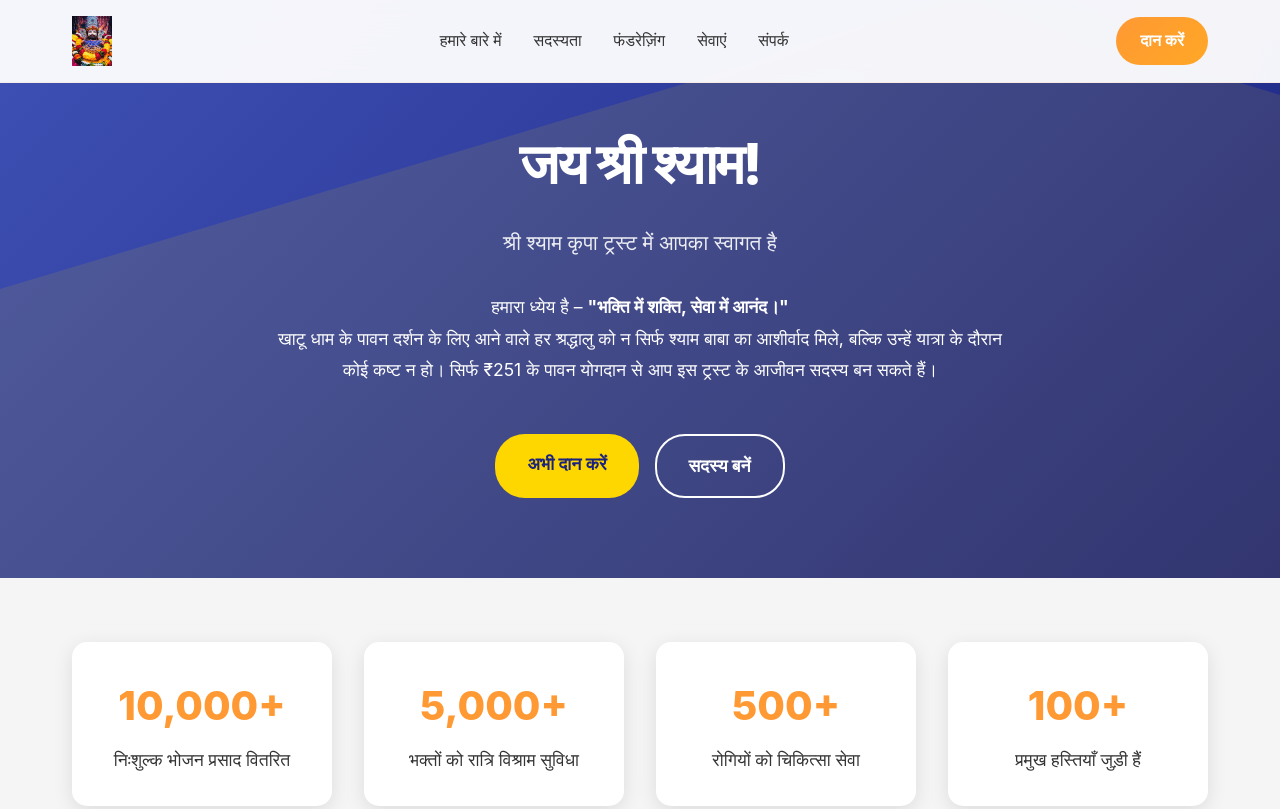
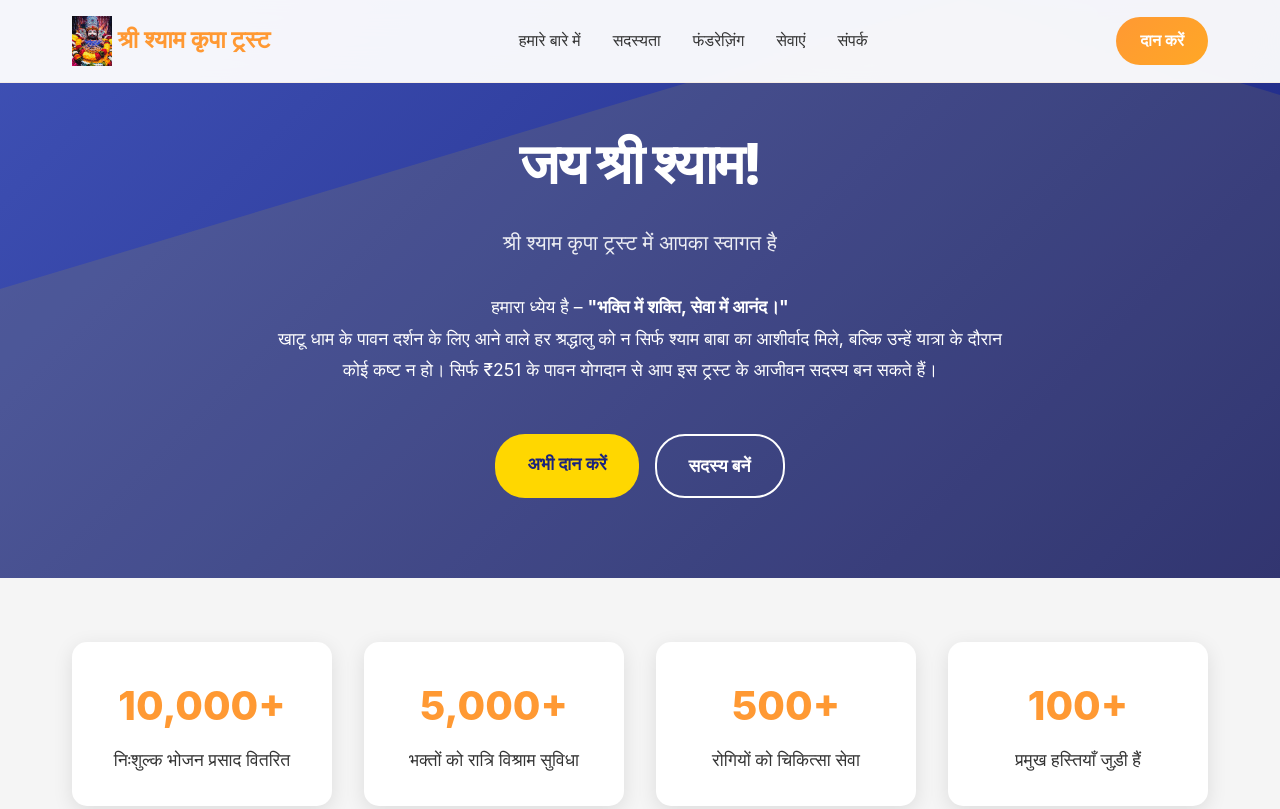
Before and after one commit to aniketmhq-sudo/Shree-Shyam-Trust, a plain HTML site: page index.html in a window 1280 px wide. Shown: the top 809 px of the page. Drawn offline with Linux system fonts and the light colour scheme.

Commit message:
Update index.html

```diff
--- a/index.html
+++ b/index.html
@@ -651,6 +651,7 @@
         <div class="nav-container">
            <a href="#" class="logo">
                 <img src="shyamji.jpg" alt="श्री श्याम कृपा ट्रस्ट" style="height:50px; vertical-align:middle;">
+               श्री श्याम कृपा ट्रस्ट
             </a>
             <nav class="nav-menu">
                 <a href="#about">हमारे बारे में</a>
```
